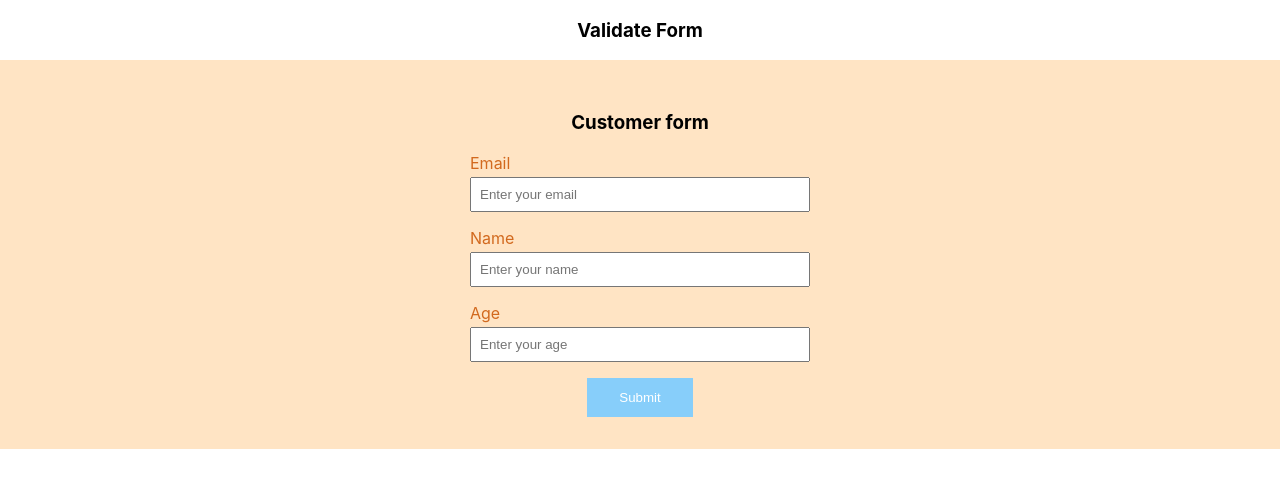
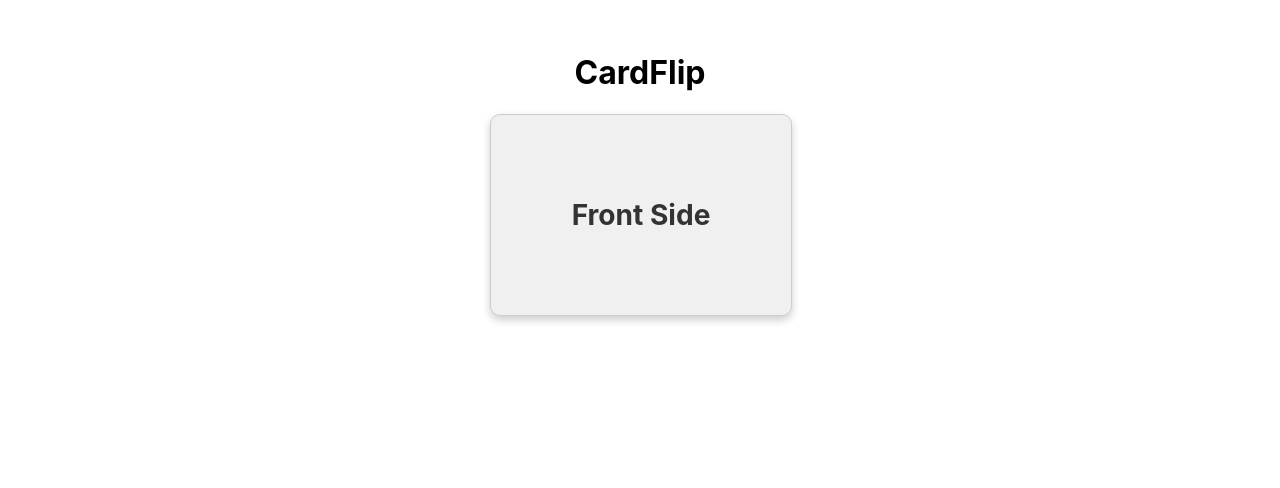
Before and after one commit to UDAY525/ui-library, a React (Create React App) app: page / in a window 1280 px wide. Shown: the top 488 px of the page. Built offline with nearby package versions, Linux system fonts and the light colour scheme.

Commit message:
Add CardFlip component with 3D flip animation and styling

```diff
--- a/src/App.js
+++ b/src/App.js
@@ -16,7 +16,8 @@
 // import InlineEditor from "./components/inline-editor/InlineEditor";
 // import Form from "./components/form-validate/Form";
 // import FormCustom from "./components/form-custom-hook/FormCustom";
-import FormZodValidate from "./components/form-zod-validation/FormZodValidate";
+// import FormZodValidate from "./components/form-zod-validation/FormZodValidate";
+import CardFlip from "./components/card-flip/card-flip";
 function App() {
   return (
     <div className="App">
@@ -73,7 +74,10 @@ function App() {
       {/* <FormCustom /> */}
 
       {/* Form validations with zod */}
-      <FormZodValidate />
+      {/* <FormZodValidate /> */}
+
+      {/* Card flip animation */}
+      <CardFlip />
     </div>
   );
 }
--- /dev/null
+++ b/src/components/card-flip/card-flip.js
@@ -0,0 +1,23 @@
+import React from "react";
+import "./style.css";
+const CardFlip = () => {
+  return (
+    <div className="cardFlip">
+      <h1>CardFlip</h1>
+      <div className="flip-card-container">
+        <div className="flip-card">
+          <div className="flip-card-inner">
+            <div className="flip-card-front">
+              <h3>Front Side</h3>
+            </div>
+            <div className="flip-card-back">
+              <h3>Back Side</h3>
+            </div>
+          </div>
+        </div>
+      </div>
+    </div>
+  );
+};
+
+export default CardFlip;
--- /dev/null
+++ b/src/components/card-flip/style.css
@@ -0,0 +1,63 @@
+.cardFlip {
+  display: flex;
+  flex-direction: column;
+  align-items: center;
+  margin-top: 2rem;
+}
+
+/* 3D perspective for flipping effect */
+.flip-card-container {
+  perspective: 1000px;
+  width: 300px;
+  height: 200px;
+}
+
+/* Flip-card holds the front and back faces */
+.flip-card {
+  width: 100%;
+  height: 100%;
+  position: relative;
+}
+
+.flip-card-inner {
+  width: 100%;
+  height: 100%;
+  position: relative;
+  transition: transform 0.8s ease-in-out;
+  transform-style: preserve-3d;
+}
+
+/* Flip only on hover */
+.flip-card-container:hover .flip-card-inner {
+  transform: rotateY(180deg);
+}
+
+/* Front and Back sides */
+.flip-card-front,
+.flip-card-back {
+  position: absolute;
+  width: 100%;
+  height: 100%;
+  backface-visibility: hidden;
+  -webkit-backface-visibility: hidden;
+  display: flex;
+  justify-content: center;
+  align-items: center;
+  border-radius: 10px;
+  font-size: 1.5rem;
+  border: 1px solid #ccc;
+  box-shadow: 0 4px 8px rgba(0, 0, 0, 0.2);
+}
+
+/* Front side */
+.flip-card-front {
+  background-color: #f0f0f0;
+  color: #333;
+}
+
+/* Back side (initially hidden) */
+.flip-card-back {
+  background-color: #4a90e2;
+  color: white;
+  transform: rotateY(180deg);
+}
```
